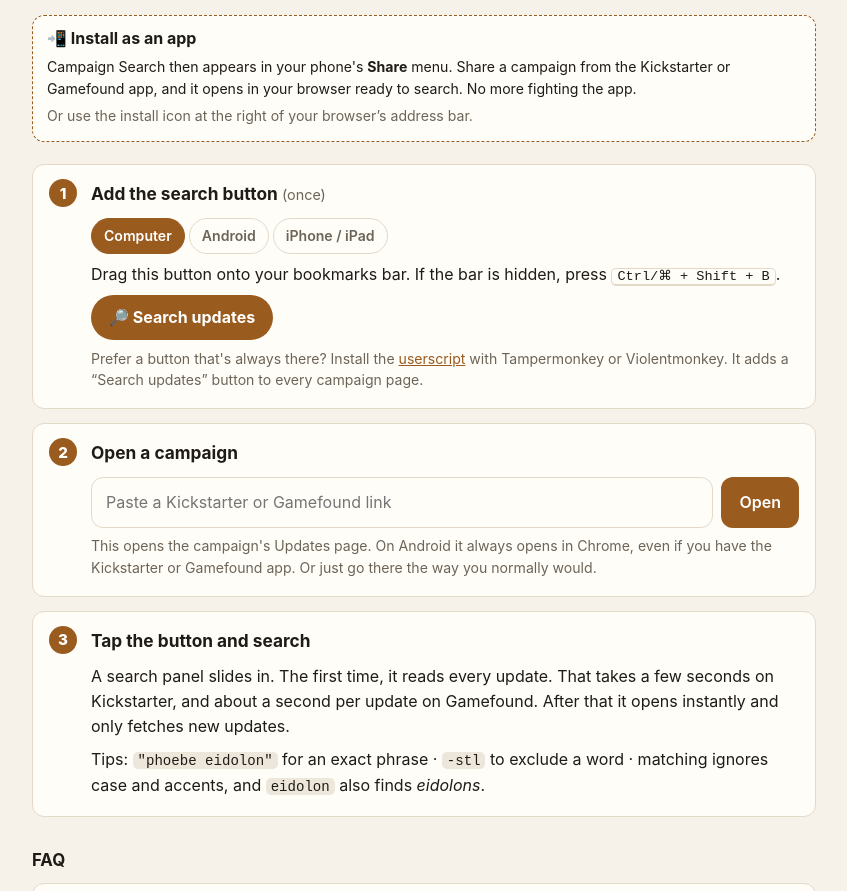
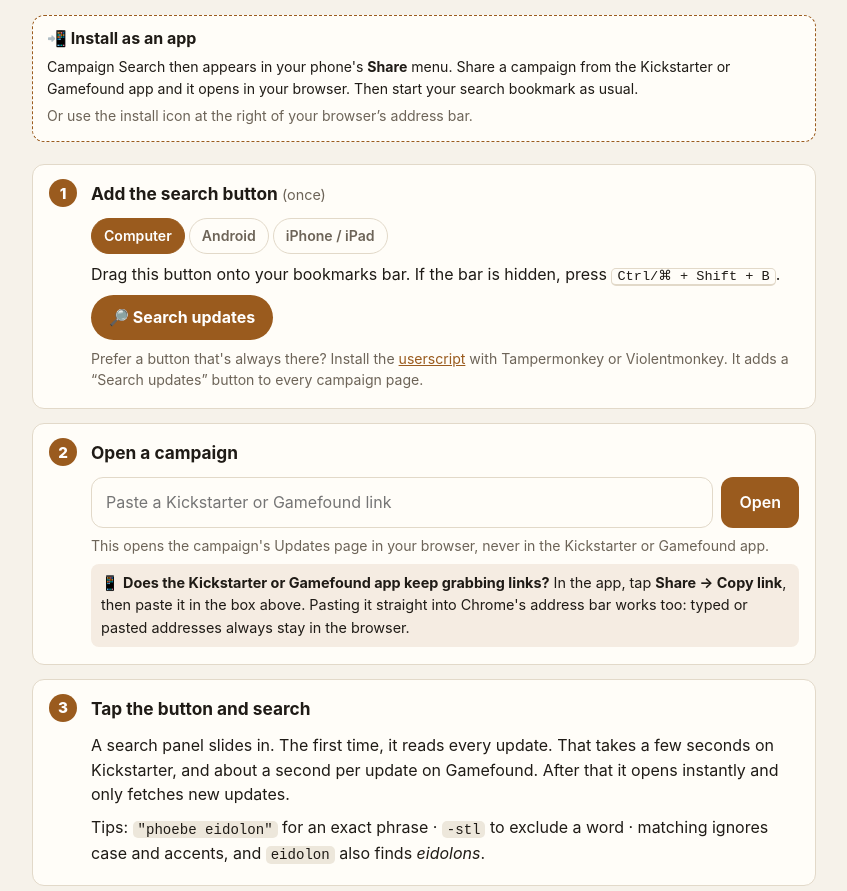
Before and after one commit to shacaska/campaign-search, a website with bundled scripts: page index.html in a window 1280 px wide. Shown: the part 209-1100 px from the top of the page, without its empty margins (216-1063 px from the left). Built offline with nearby package versions, Linux system fonts and the light colour scheme.

Commit message:
Guide: copy the campaign link to avoid the Kickstarter/Gamefound app
Co-Authored-By: Claude Opus 5.5 <noreply@anthropic.com>
Claude-Session: https://claude.ai/code/session_01JUHz4iFfRLwizxbA6dSYFy

```diff
--- a/assets/app.js
+++ b/assets/app.js
@@ -139,7 +139,7 @@ if (STANDALONE) $('install-card').hidden = true;
 $('install-how').textContent = /iPhone|iPad|iPod/.test(ua) || (/Macintosh/.test(ua) && navigator.maxTouchPoints > 1)
   ? 'In Safari: Share → Add to Home Screen. (iPhone doesn’t let web apps appear in the Share menu, so this just gives you a home-screen shortcut.)'
   : IS_ANDROID
-    ? 'Or in your browser menu (⋮): Add to Home screen → Install. Then in the Kickstarter or Gamefound app, tap Share → Campaign Search.'
+    ? 'Or in your browser menu (⋮): Add to Home screen → Install. Copying the link (below) works just as well if you’d rather not install anything.'
     : 'Or use the install icon at the right of your browser’s address bar.';
 
 // ---------- saved-file viewer ----------
--- a/assets/style.css
+++ b/assets/style.css
@@ -154,3 +154,4 @@ details p { margin: .6em 0; }
 .install > div { flex: 1; }
 .install p { margin: .35em 0; }
 #shared { margin: 16px 0 0; }
+.tip { background: color-mix(in srgb, var(--accent) 10%, transparent); border-radius: 8px; padding: 8px 10px; font-size: .9rem; }
--- a/index.html
+++ b/index.html
@@ -30,7 +30,7 @@
       <div id="install-card" class="install">
         <div>
           <strong>📲 Install as an app</strong>
-          <p class="small">Campaign Search then appears in your phone's <b>Share</b> menu. Share a campaign from the Kickstarter or Gamefound app, and it opens in your browser ready to search. No more fighting the app.</p>
+          <p class="small">Campaign Search then appears in your phone's <b>Share</b> menu. Share a campaign from the Kickstarter or Gamefound app and it opens in your browser. Then start your search bookmark as usual.</p>
           <p class="small muted" id="install-how"></p>
         </div>
         <button id="install-btn" class="btn" type="button" hidden>Install</button>
@@ -76,7 +76,8 @@
             <button type="submit">Open</button>
           </form>
           <p id="url-error" class="error" hidden></p>
-          <p class="small muted">This opens the campaign's Updates page. On Android it always opens in Chrome, even if you have the Kickstarter or Gamefound app. Or just go there the way you normally would.</p>
+          <p class="small muted">This opens the campaign's Updates page in your browser, never in the Kickstarter or Gamefound app.</p>
+          <p class="tip">📱 <b>Does the Kickstarter or Gamefound app keep grabbing links?</b> In the app, tap <b>Share → Copy link</b>, then paste it in the box above. Pasting it straight into Chrome's address bar works too: typed or pasted addresses always stay in the browser.</p>
         </li>
 
         <li>
```
